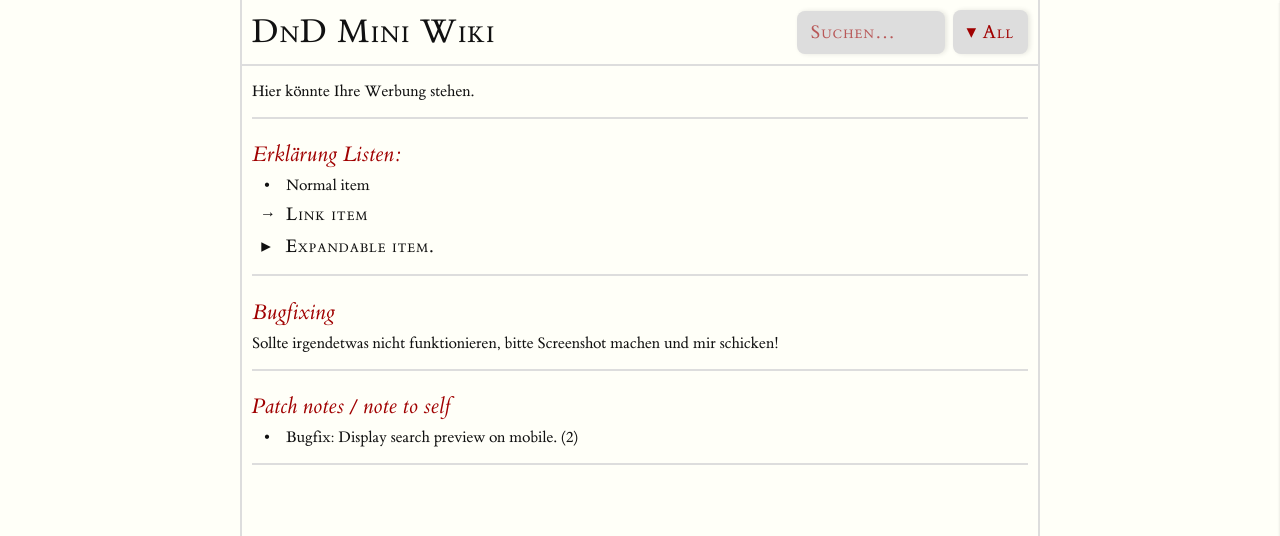
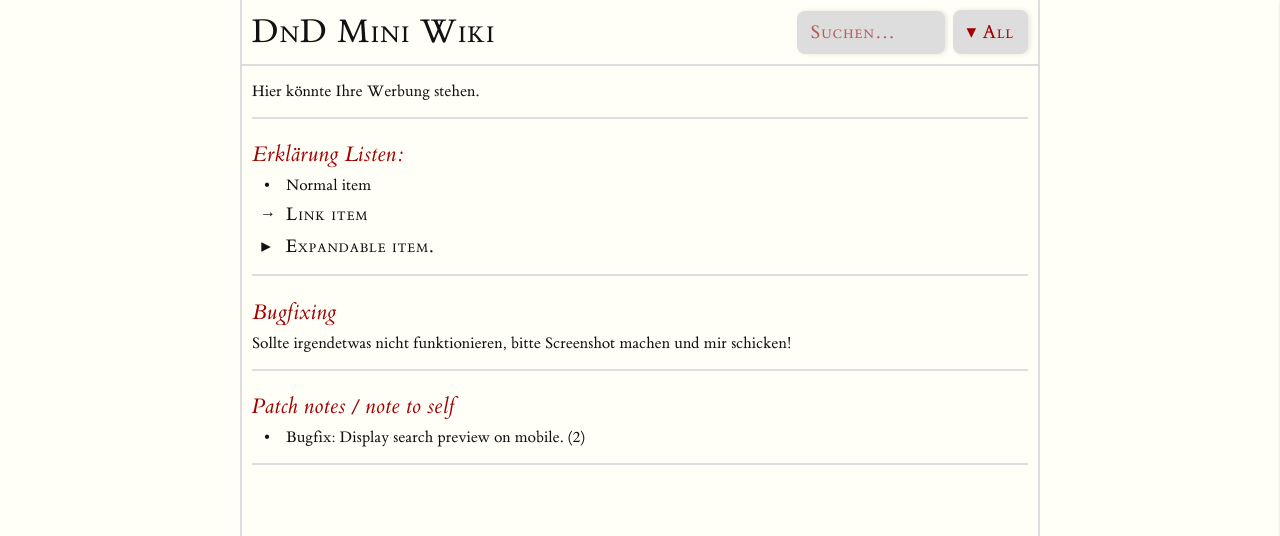
Before and after one commit to FelixDnD/FelixDnD.github.io, a Jekyll site: the page built from index.md, in a window 1280 px wide. Shown: the top 536 px of the page. Built offline with Jekyll 4.4.1, drawn with Linux system fonts in a browser that asks for light colours.

Commit message:
Increased letter spacing for readability.
letter-spacing: 0.01em;

```diff
--- a/assets/css/font.css
+++ b/assets/css/font.css
@@ -5,7 +5,7 @@
   src: url("../et-book/et-book-roman-line-figures/et-book-roman-line-figures.eot");
   src: url("../et-book/et-book-roman-line-figures/et-book-roman-line-figures.eot?#iefix") format("embedded-opentype"), url("../et-book/et-book-roman-line-figures/et-book-roman-line-figures.woff") format("woff"), url("../et-book/et-book-roman-line-figures/et-book-roman-line-figures.ttf") format("truetype"), url("../et-book/et-book-roman-line-figures/et-book-roman-line-figures.svg#etbookromanosf") format("svg");
   font-weight: normal;
-  font-style: normal
+  font-style: normal;
 }
 
 @font-face {
--- a/assets/css/main.css
+++ b/assets/css/main.css
@@ -4,6 +4,7 @@ html, body {
   min-height: 100%;
   font-family: "et-book", serif;;
   font-size: 100%;
+  letter-spacing: 0.01em;
   background-color: var(--background-color);
   color: var(--text-color);
   -webkit-text-size-adjust: 100%;
```
Also changed, not shown: 2 other files.
